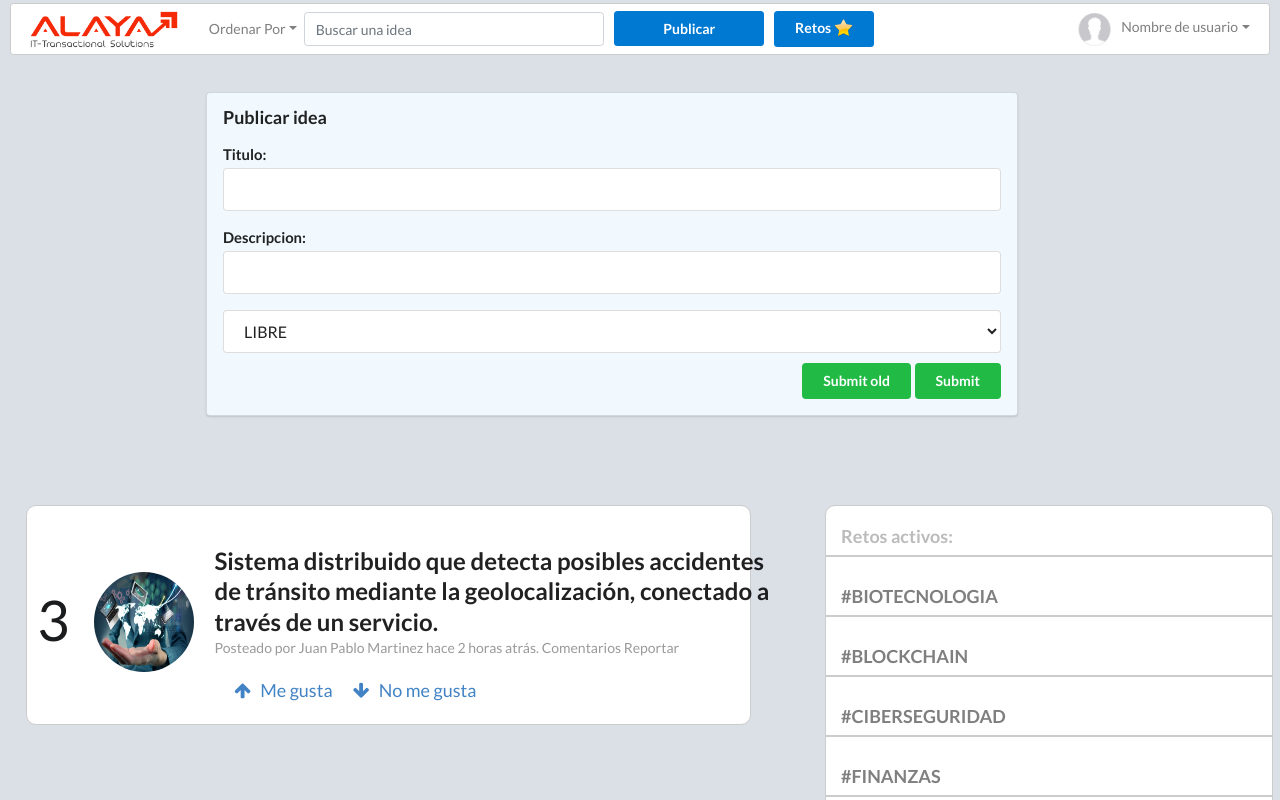
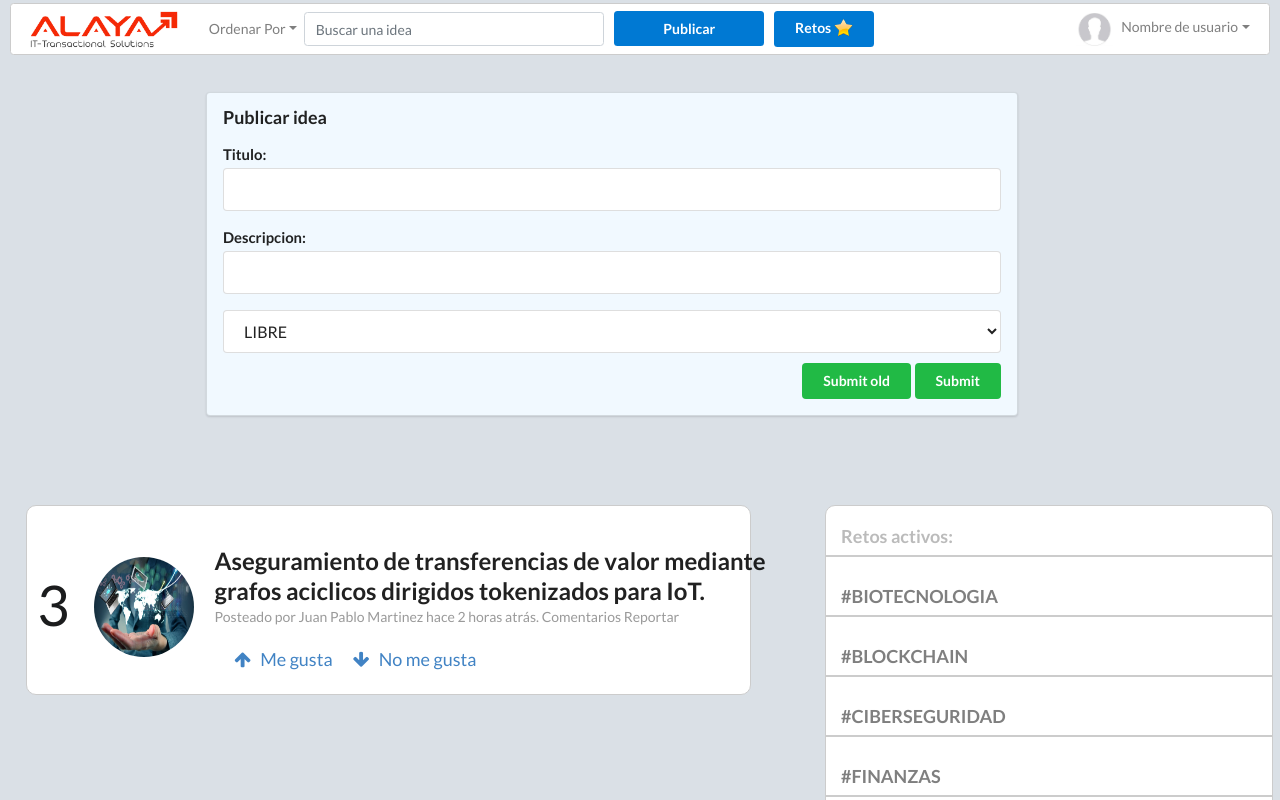
Before and after one commit to basilossandon/pFing, an Angular app: page / in a window 1280 px wide. Built offline with nearby package versions, Linux system fonts and the light colour scheme; no server answers.

Commit message:
Actualizado http de vistas

```diff
--- a/src/app/app.component.ts
+++ b/src/app/app.component.ts
@@ -20,7 +20,7 @@ export class AppComponent {
 
      this.get();
      this.articles = [
-      new Article('Sistema distribuido que detecta posibles accidentes de tránsito mediante la geolocalización, conectado a través de un servicio.', 'Posteado por Juan Pablo Martinez hace 5 horas atrás. Comentarios Reportar', 3),];
+      new Article('Aseguramiento de transferencias de valor mediante grafos aciclicos dirigidos tokenizados para IoT.', 'Posteado por Juan Pablo Martinez hace 5 horas atrás. Comentarios Reportar', 3),];
   }
 
   get(){
```
